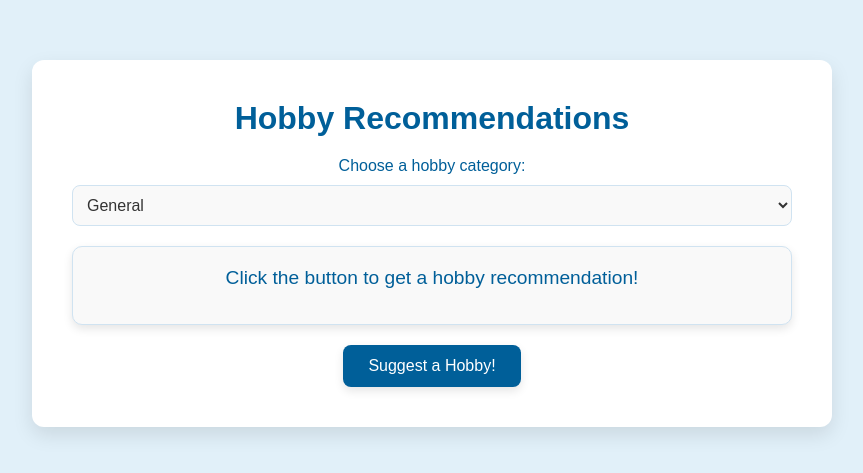
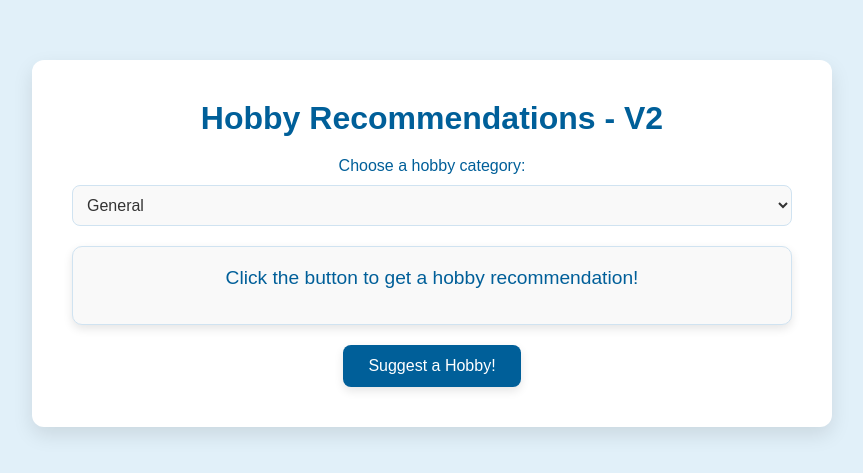
Before and after one commit to juanmoliva/ci-cd-test, a plain HTML site: page index.html in a window 1280 px wide. Shown: the part 157-630 px from the top of the page, without its empty margins (208-1071 px from the left). Drawn offline with nearby package versions, Linux system fonts and the light colour scheme.

Commit message:
Update index.html

```diff
--- a/index.html
+++ b/index.html
@@ -10,7 +10,7 @@
 
 <body>
   <div class="container">
-    <h1>Hobby Recommendations</h1>
+    <h1>Hobby Recommendations - V2</h1>
 
     <label for="category-select">Choose a hobby category:</label>
     <select id="category-select" class="dropdown">
```
